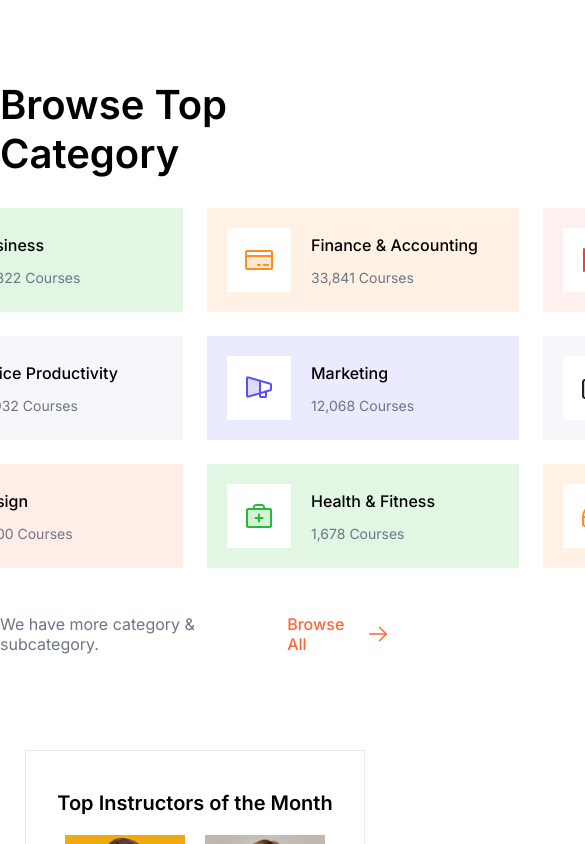
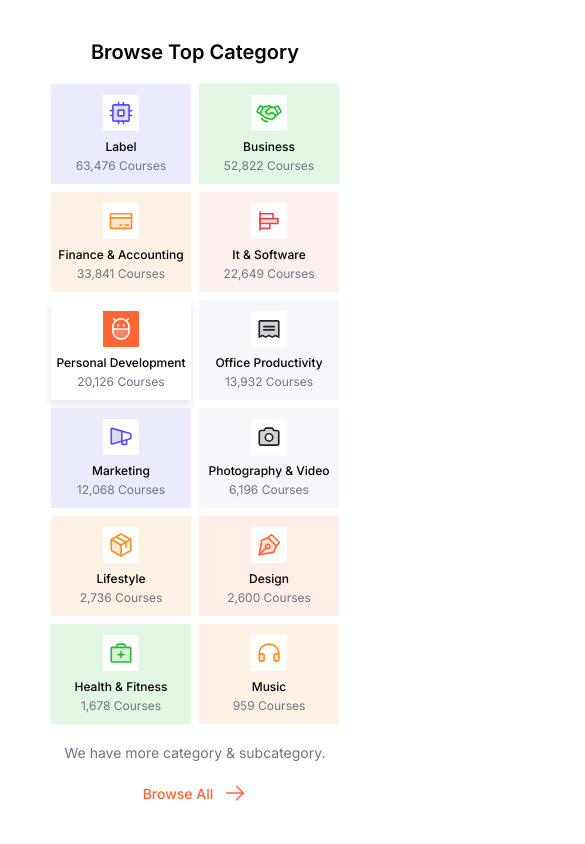
Before and after one commit to archis-academy/june-frontend-e-tutor-lms-1, a Next.js app: page / in a window 390 px wide. Shown: the top 844 px of the page, 585 px wide, since content can reach past the window. Built offline with nearby package versions, Linux system fonts and the light colour scheme.

Commit message:
[JU-2] - Responsiveness added

```diff
--- a/src/components/HomePageCategories/HomePageCategories.module.scss
+++ b/src/components/HomePageCategories/HomePageCategories.module.scss
@@ -2,6 +2,7 @@
 
 .homePageCategories {
   max-width: 1320px;
+  min-width: 320px;
   width: 100%;
   margin-inline: auto;
   display: flex;
@@ -9,16 +10,42 @@
   align-items: center;
   gap: 30px;
   padding-block: 80px;
+  @media screen and (max-width: 940px) {
+    gap: 20px;
+  }
+  @media screen and (max-width: 750px) {
+    padding-block: 40px;
+  }
   .title {
     font-family: $primary-font;
     font-size: 40px;
     font-weight: 600;
     margin: 0;
+    @media screen and (max-width: 940px) {
+      font-size: 30px;
+    }
+    @media screen and (max-width: 600px) {
+      font-size: 20px;
+    }
   }
   .categoriesWrapper {
     display: grid;
     grid-template-columns: repeat(4, 1fr);
     gap: 24px;
+    @media screen and (max-width: 1400px) {
+      grid-template-columns: repeat(3, 1fr);
+    }
+    @media screen and (max-width: 1200px) {
+      gap: 16px;
+    }
+    @media screen and (max-width: 600px) {
+      grid-template-columns: repeat(2, 1fr);
+      gap: 20px;
+    }
+    @media screen and (max-width: 400px) {
+      gap: 8px;
+    }
+
     .categoryCard {
       width: 312px;
       height: 104px;
@@ -26,6 +53,24 @@
       align-items: center;
       justify-content: center;
       gap: 20px;
+      @media screen and (max-width: 1200px) {
+        width: 270px;
+        height: 90px;
+        gap: 14px;
+      }
+      @media screen and (max-width: 940px) {
+        width: 222px;
+        height: 74px;
+        gap: 8px;
+      }
+      @media screen and (max-width: 750px) {
+        flex-direction: column;
+        width: 170px;
+        height: 100px;
+      }
+      @media screen and (max-width: 400px) {
+        width: 140px;
+      }
       .categoryIconWrapper {
         width: 64px;
         height: 64px;
@@ -33,25 +78,61 @@
         align-items: center;
         justify-content: center;
         background-color: $white;
+        @media screen and (max-width: 1200px) {
+          width: 50px;
+          height: 50px;
+        }
+        @media screen and (max-width: 940px) {
+          width: 36px;
+          height: 36px;
+        }
+        .categoryIcon {
+          @media screen and (max-width: 940px) {
+            width: 26px;
+            height: 26px;
+          }
+        }
       }
       .categoryInfo {
         display: flex;
         flex-direction: column;
         gap: 14px;
         width: 188px;
+        @media screen and (max-width: 1200px) {
+          width: 160px;
+        }
+        @media screen and (max-width: 940px) {
+          gap: 4px;
+        }
+        @media screen and (max-width: 750px) {
+          width: unset;
+          align-items: center;
+        }
         .categoryName {
           text-transform: capitalize;
           font-size: 16px;
           font-weight: 500;
+          @media screen and (max-width: 1200px) {
+            font-size: 14px;
+          }
+          @media screen and (max-width: 400px) {
+            font-size: 12px;
+          }
         }
         .courseNumber {
           font-size: 14px;
           color: $gray2;
+          @media screen and (max-width: 1200px) {
+            font-size: 12px;
+          }
         }
       }
     }
     .categoryCard:nth-child(5) {
       box-shadow: 0 6px 10px 2px $light-gray;
+      @media screen and (max-width: 940px) {
+        box-shadow: 0 4px 6px 1px $light-gray;
+      }
       .categoryIconWrapper {
         background-color: $orange;
       }
@@ -62,6 +143,16 @@
     align-items: center;
     gap: 20px;
     color: $gray2;
+    @media screen and (max-width: 600px) {
+      font-size: 14px;
+    }
+    @media screen and (max-width: 750px) {
+      margin: 0;
+      flex-direction: column;
+    }
+    @media screen and (max-width: 600px) {
+      margin: 0;
+    }
     .browseAllContainer {
       display: flex;
       align-items: center;
--- a/src/components/HomePageCategories/HomePageCategories.tsx
+++ b/src/components/HomePageCategories/HomePageCategories.tsx
@@ -24,6 +24,7 @@ export const HomePageCategories = () => {
                   alt="category-icon"
                   width={32}
                   height={32}
+                  className={styles.categoryIcon}
                 />
               </div>
               <div className={styles.categoryInfo}>
```
